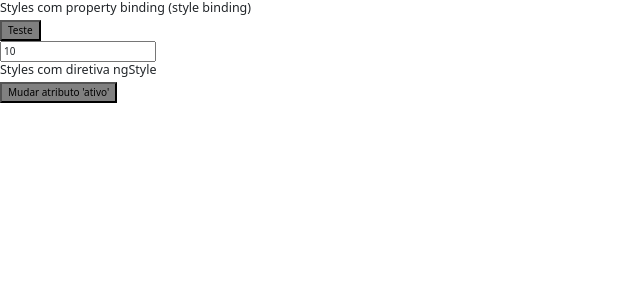
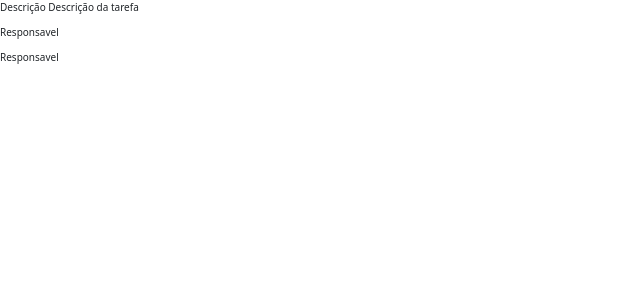
Before and after one commit to amandaxm/curso-angular-diretivas, an Angular app: page / in a window 1280 px wide. Shown: the top 300 px of the page, without its empty margins (0-640 px from the left). Built offline with nearby package versions, Linux system fonts and the light colour scheme.

Commit message:
Operador elvis

```diff
--- a/src/app/app.component.html
+++ b/src/app/app.component.html
@@ -5,4 +5,5 @@
  -->
  <!-- <app-diretiva-ngclass></app-diretiva-ngclass>
   -->
-  <app-diretiva-ngstyle></app-diretiva-ngstyle>
+  <!-- <app-diretiva-ngstyle></app-diretiva-ngstyle>
+  --> <app-operador-elvis></app-operador-elvis>
--- a/src/app/app.module.ts
+++ b/src/app/app.module.ts
@@ -7,6 +7,7 @@
 import { DiretivaNgforComponent } from './diretiva-ngfor/diretiva-ngfor.component';
 import { DiretivaNgclassComponent } from './diretiva-ngclass/diretiva-ngclass.component';
 import { DiretivaNgstyleComponent } from './diretiva-ngstyle/diretiva-ngstyle.component';
+import { OperadorElvisComponent } from './operador-elvis/operador-elvis.component';
 
 @NgModule({
   declarations: [
@@ -16,6 +17,7 @@
     DiretivaNgforComponent,
     DiretivaNgclassComponent,
     DiretivaNgstyleComponent,
+    OperadorElvisComponent,
   ],
   imports: [
     BrowserModule,
--- /dev/null
+++ b/src/app/operador-elvis/operador-elvis.component.html
@@ -0,0 +1,4 @@
+<p>Descrição {{tarefa.desc}}</p>
+<p>Responsavel {{tarefa.responsavel != null ? tarefa.responsavel.nome : ' '}}</p>
+
+ <p>Responsavel {{tarefa.responsavel?.usuario?.nome}}</p>
--- /dev/null
+++ b/src/app/operador-elvis/operador-elvis.component.ts
@@ -0,0 +1,22 @@
+import { Component, OnInit } from '@angular/core';
+
+@Component({
+  selector: 'app-operador-elvis',
+  templateUrl: './operador-elvis.component.html',
+  styleUrls: ['./operador-elvis.component.css']
+})
+export class OperadorElvisComponent implements OnInit {
+  tarefa: any={
+    desc:'Descrição da tarefa',
+    responsavel: {
+      usuario: {
+        nome:null
+      }
+    }
+  };
+  constructor() { }
+
+  ngOnInit(): void {
+  }
+
+}
```
Also changed, not shown: src/app/operador-elvis/operador-elvis.component.css (added), 1 other file (tests, documents, lock files or other folders).
